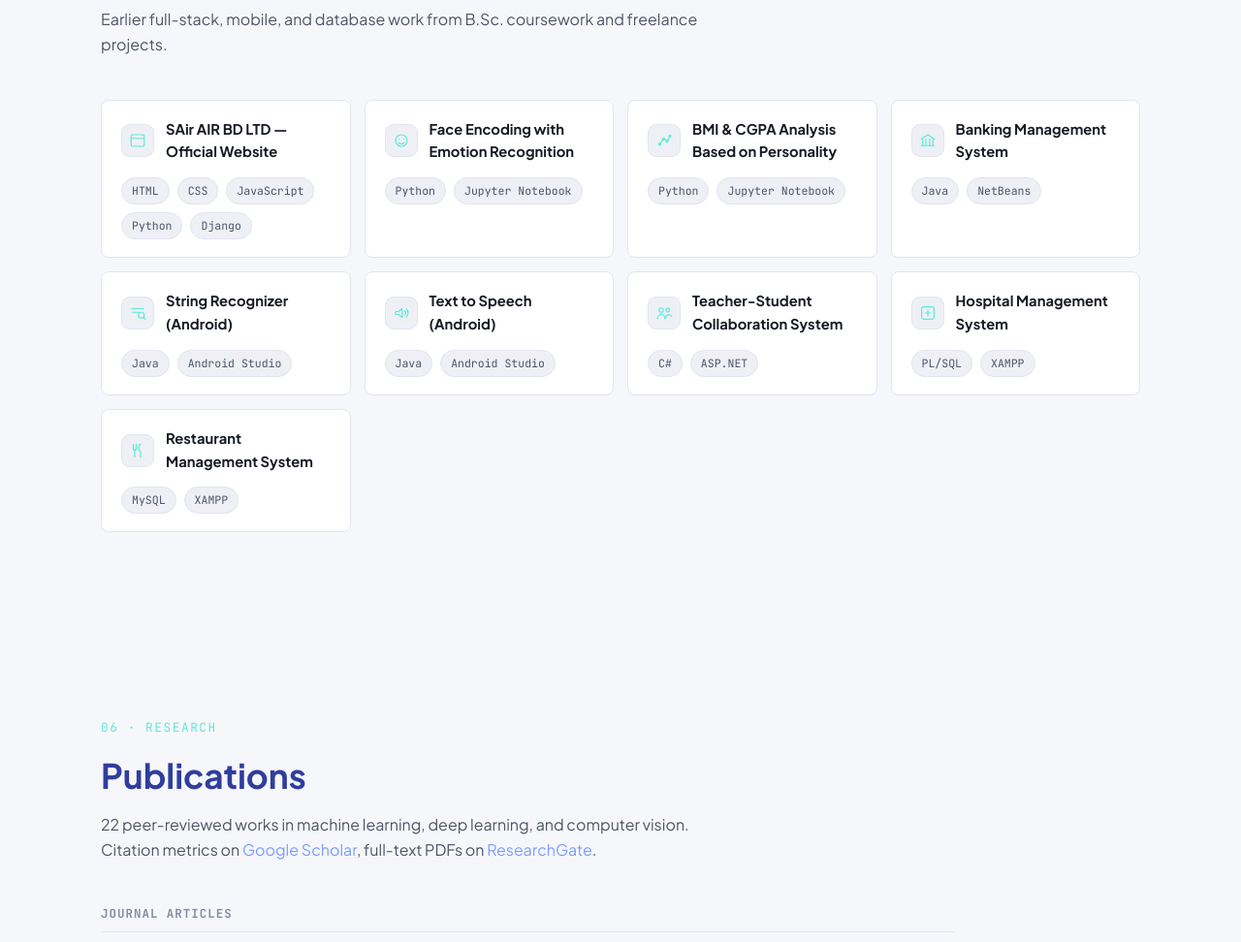
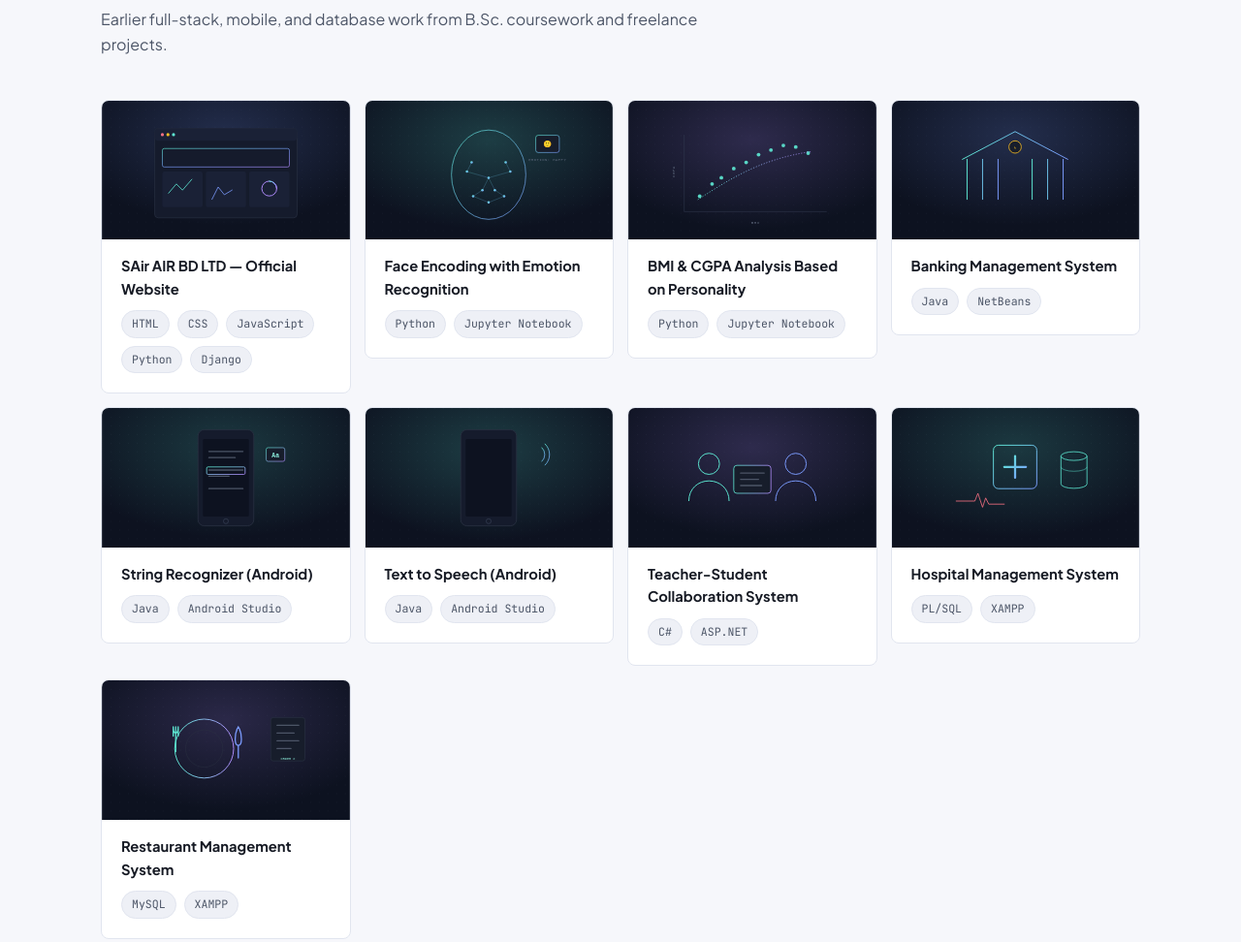
Before and after one commit to aichowdhury14/aichowdhury14.github.io, a plain HTML site: page index.html in a window 1280 px wide. Shown: the part 8900-9872 px from the top of the page at 97% size. Drawn offline with Linux system fonts and the light colour scheme.

Commit message:
Add abstract themed illustrations to Academic & Additional Projects cards

```diff
--- a/assets/css/style.css
+++ b/assets/css/style.css
@@ -614,7 +614,7 @@ section { padding: 96px 0; }
 /* ============================================================
    Academic / additional projects (compact grid)
    ============================================================ */
-.mini-project-grid { display: grid; grid-template-columns: repeat(auto-fit, minmax(240px, 1fr)); gap: 14px; }
+.mini-project-grid { display: grid; grid-template-columns: repeat(auto-fit, minmax(240px, 1fr)); gap: 14px; align-items: start; }
 .mini-project {
   background: var(--bg-elev-1);
   border: 1px solid var(--border);
@@ -623,18 +623,12 @@ section { padding: 96px 0; }
   transition: border-color 0.2s ease, transform 0.2s ease;
 }
 .mini-project:hover { border-color: var(--accent-2); transform: translateY(-2px); }
-.mini-project-head { display: flex; align-items: center; gap: 12px; margin-bottom: 14px; }
-.mini-project-icon {
-  width: 34px; height: 34px;
-  flex: none;
-  display: flex; align-items: center; justify-content: center;
-  border-radius: 9px;
-  background: var(--bg-elev-2);
-  border: 1px solid var(--border);
-  color: var(--accent-1);
-}
-.mini-project-icon svg { width: 18px; height: 18px; }
-.mini-project-title { font-weight: 650; font-size: 0.92rem; }
+.mini-project-title { font-weight: 650; font-size: 0.92rem; margin-bottom: 10px; }
+
+.mini-project-media { padding: 0; overflow: hidden; }
+.mini-project-image { width: 100%; aspect-ratio: 16 / 9; object-fit: cover; object-position: top; display: block; background: var(--bg-elev-2); }
+.mini-project-media .mini-project-body { padding: 16px 20px 20px; }
+.mini-project-media .mini-project-title { margin-bottom: 10px; }
 
 /* ============================================================
    Certificate badge gallery
--- a/assets/js/data.js
+++ b/assets/js/data.js
@@ -538,15 +538,15 @@ const PORTFOLIO_DATA = {
   ],
 
   academicProjects: [
-    { title: "SAir AIR BD LTD — Official Website", stack: ["HTML", "CSS", "JavaScript", "Python", "Django"] },
-    { title: "Face Encoding with Emotion Recognition", stack: ["Python", "Jupyter Notebook"] },
-    { title: "BMI & CGPA Analysis Based on Personality", stack: ["Python", "Jupyter Notebook"] },
-    { title: "Banking Management System", stack: ["Java", "NetBeans"] },
-    { title: "String Recognizer (Android)", stack: ["Java", "Android Studio"] },
-    { title: "Text to Speech (Android)", stack: ["Java", "Android Studio"] },
-    { title: "Teacher-Student Collaboration System", stack: ["C#", "ASP.NET"] },
-    { title: "Hospital Management System", stack: ["PL/SQL", "XAMPP"] },
-    { title: "Restaurant Management System", stack: ["MySQL", "XAMPP"] },
+    { title: "SAir AIR BD LTD — Official Website", image: "assets/img/projects/academic-website.svg", stack: ["HTML", "CSS", "JavaScript", "Python", "Django"] },
+    { title: "Face Encoding with Emotion Recognition", image: "assets/img/projects/academic-face-encoding.svg", stack: ["Python", "Jupyter Notebook"] },
+    { title: "BMI & CGPA Analysis Based on Personality", image: "assets/img/projects/academic-bmi-cgpa.svg", stack: ["Python", "Jupyter Notebook"] },
+    { title: "Banking Management System", image: "assets/img/projects/academic-banking.svg", stack: ["Java", "NetBeans"] },
+    { title: "String Recognizer (Android)", image: "assets/img/projects/academic-string-recognizer.svg", stack: ["Java", "Android Studio"] },
+    { title: "Text to Speech (Android)", image: "assets/img/projects/academic-text-to-speech.svg", stack: ["Java", "Android Studio"] },
+    { title: "Teacher-Student Collaboration System", image: "assets/img/projects/academic-teacher-student.svg", stack: ["C#", "ASP.NET"] },
+    { title: "Hospital Management System", image: "assets/img/projects/academic-hospital.svg", stack: ["PL/SQL", "XAMPP"] },
+    { title: "Restaurant Management System", image: "assets/img/projects/academic-restaurant.svg", stack: ["MySQL", "XAMPP"] },
   ],
 
   honors: [
--- a/assets/js/main.js
+++ b/assets/js/main.js
@@ -283,32 +283,21 @@
   }
 
   /* ---------- Academic & additional projects ---------- */
-  const ACADEMIC_ICONS = {
-    "SAir AIR BD LTD — Official Website": '<svg viewBox="0 0 24 24" fill="none" stroke="currentColor" stroke-width="1.6" stroke-linecap="round" stroke-linejoin="round"><rect x="3" y="4" width="18" height="16" rx="2"/><path d="M3 9h18"/><circle cx="6.5" cy="6.5" r="0.6" fill="currentColor" stroke="none"/><circle cx="9" cy="6.5" r="0.6" fill="currentColor" stroke="none"/></svg>',
-    "Face Encoding with Emotion Recognition": '<svg viewBox="0 0 24 24" fill="none" stroke="currentColor" stroke-width="1.6" stroke-linecap="round" stroke-linejoin="round"><circle cx="12" cy="12" r="8"/><path d="M9 10h.01M15 10h.01M8.5 15c1 1.2 2.2 1.8 3.5 1.8s2.5-.6 3.5-1.8"/></svg>',
-    "BMI & CGPA Analysis Based on Personality": '<svg viewBox="0 0 24 24" fill="none" stroke="currentColor" stroke-width="1.6" stroke-linecap="round" stroke-linejoin="round"><circle cx="6" cy="17" r="1.4"/><circle cx="11" cy="10" r="1.4"/><circle cx="16" cy="13" r="1.4"/><circle cx="20" cy="6" r="1.4"/><path d="M7 16l3-5M12.3 9.3l2.4 2.4M17.3 12l1.8-4.5"/></svg>',
-    "Banking Management System": '<svg viewBox="0 0 24 24" fill="none" stroke="currentColor" stroke-width="1.6" stroke-linecap="round" stroke-linejoin="round"><path d="M3 10 12 4l9 6"/><path d="M5 10v9M9.5 10v9M14.5 10v9M19 10v9"/><path d="M3 19h18"/></svg>',
-    "String Recognizer (Android)": '<svg viewBox="0 0 24 24" fill="none" stroke="currentColor" stroke-width="1.6" stroke-linecap="round" stroke-linejoin="round"><path d="M4 6h16M4 11h10"/><circle cx="17" cy="15" r="4"/><path d="M20 18l2.5 2.5"/></svg>',
-    "Text to Speech (Android)": '<svg viewBox="0 0 24 24" fill="none" stroke="currentColor" stroke-width="1.6" stroke-linecap="round" stroke-linejoin="round"><path d="M4 10v4h4l5 4V6L8 10H4Z"/><path d="M16.5 9a4 4 0 0 1 0 6M19 6.5a8 8 0 0 1 0 11"/></svg>',
-    "Teacher-Student Collaboration System": '<svg viewBox="0 0 24 24" fill="none" stroke="currentColor" stroke-width="1.6" stroke-linecap="round" stroke-linejoin="round"><circle cx="8" cy="8" r="3"/><circle cx="17" cy="8" r="2.4"/><path d="M3 20v-1a5 5 0 0 1 5-5 5 5 0 0 1 5 5v1"/><path d="M14.5 19v-.6a4 4 0 0 1 4-4 4 4 0 0 1 3.5 2"/></svg>',
-    "Hospital Management System": '<svg viewBox="0 0 24 24" fill="none" stroke="currentColor" stroke-width="1.6" stroke-linecap="round" stroke-linejoin="round"><rect x="3.5" y="3.5" width="17" height="17" rx="2.5"/><path d="M12 8v8M8 12h8"/></svg>',
-    "Restaurant Management System": '<svg viewBox="0 0 24 24" fill="none" stroke="currentColor" stroke-width="1.6" stroke-linecap="round" stroke-linejoin="round"><path d="M6 3v7a2 2 0 0 0 4 0V3M8 10v11M6 3v3M10 3v3"/><path d="M16 3c-1.4 0-2.5 1.8-2.5 5s1.1 5 2.5 5v8"/></svg>',
-  };
-
   function renderAcademicProjects() {
     const wrap = $("#academic-projects-grid");
     if (!wrap || !d.academicProjects) return;
     d.academicProjects.forEach((p) => {
-      const icon = ACADEMIC_ICONS[p.title] || "";
       wrap.appendChild(
         el(
           "div",
-          "mini-project reveal",
-          `<div class="mini-project-head">
-             <span class="mini-project-icon">${icon}</span>
-             <div class="mini-project-title">${p.title}</div>
-           </div>
-           <div class="chip-row">${p.stack.map((s) => `<span class="chip">${s}</span>`).join("")}</div>`
+          p.image ? "mini-project mini-project-media reveal" : "mini-project reveal",
+          `
+          ${p.image ? `<img class="mini-project-image" src="${p.image}" alt="${p.title} illustration" loading="lazy">` : ""}
+          <div class="mini-project-body">
+            <div class="mini-project-title">${p.title}</div>
+            <div class="chip-row">${p.stack.map((s) => `<span class="chip">${s}</span>`).join("")}</div>
+          </div>
+          `
         )
       );
     });
```
Also changed, not shown: assets/img/projects/academic-banking.svg (added), assets/img/projects/academic-bmi-cgpa.svg (added), assets/img/projects/academic-face-encoding.svg (added), assets/img/projects/academic-hospital.svg (added), assets/img/projects/academic-restaurant.svg (added), assets/img/projects/academic-string-recognizer.svg (added), assets/img/projects/academic-teacher-student.svg (added), assets/img/projects/academic-text-to-speech.svg (added), assets/img/projects/academic-website.svg (added).
